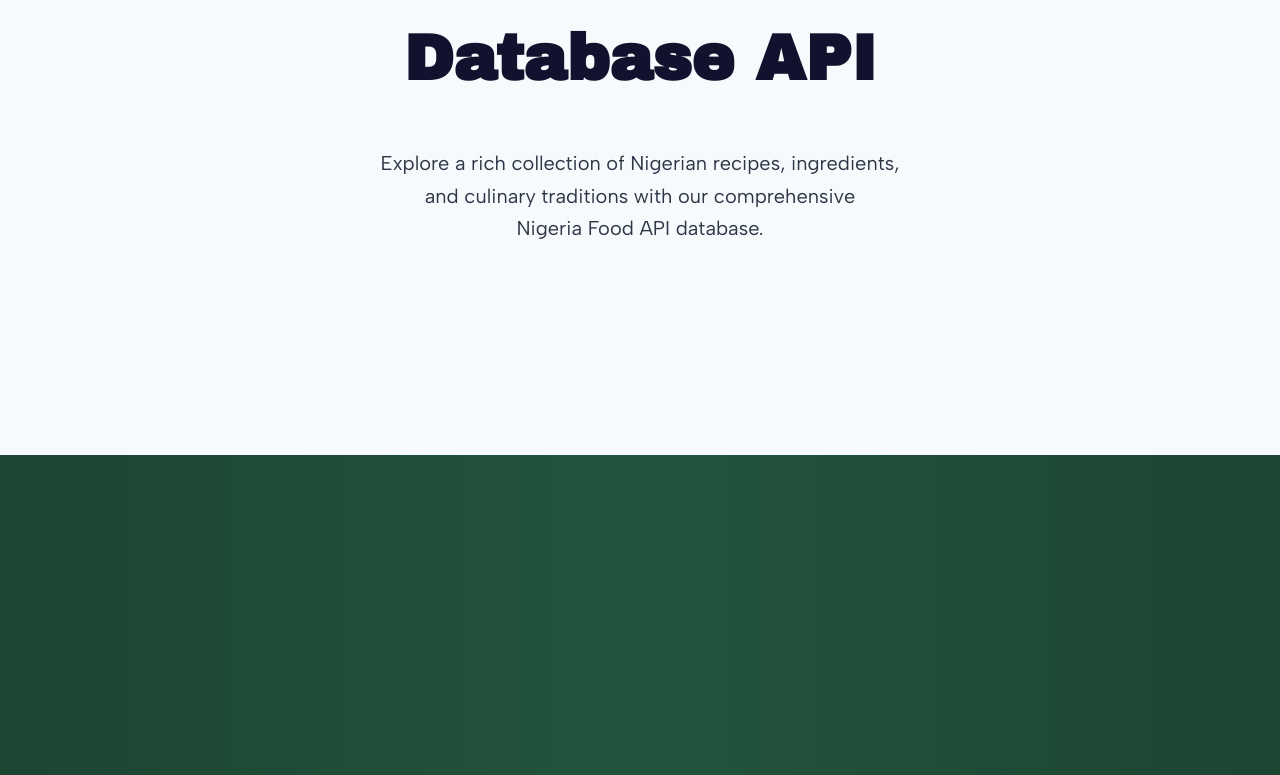
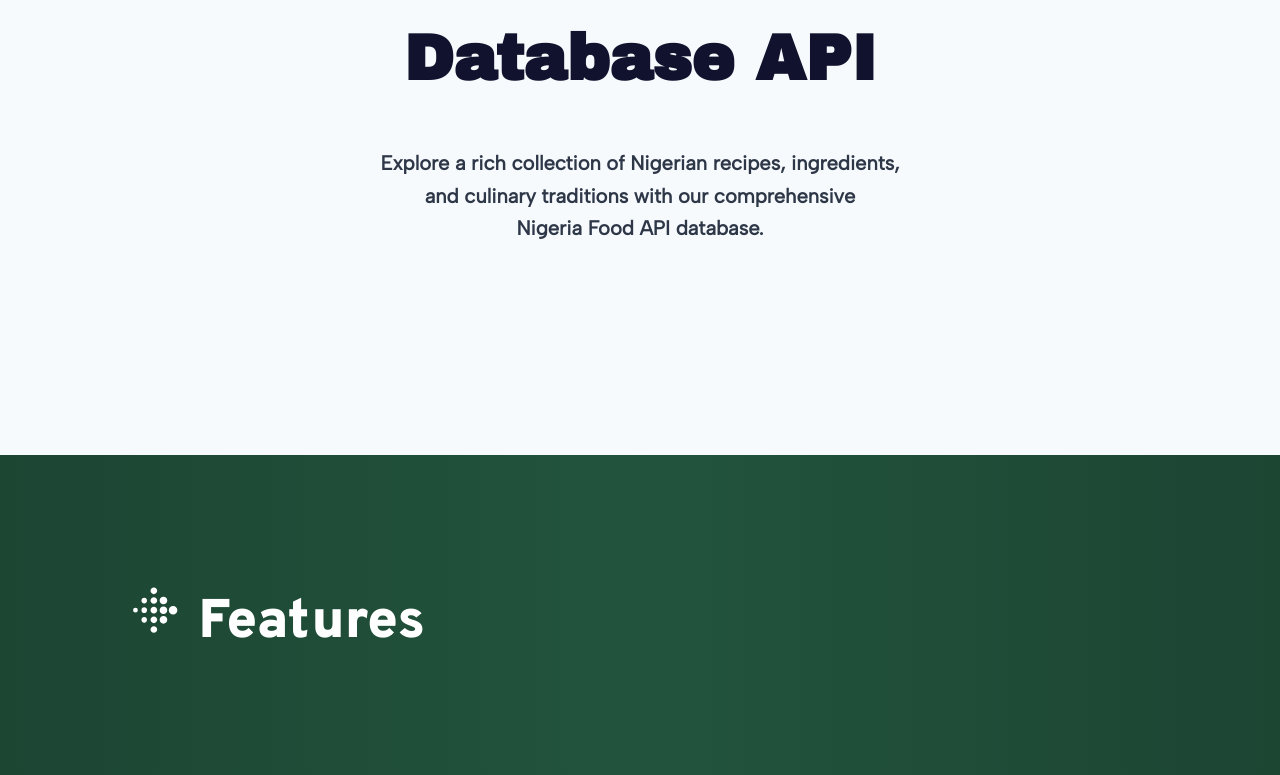
Before and after one commit to samdoghor/ng-food-fe, a React (Vite) app: page / in a window 1280 px wide. Shown: the part 345-1120 px from the top of the page. Built offline with nearby package versions, Linux system fonts and the light colour scheme.

Commit message:
feat: init second section of home page

```diff
--- a/package.json
+++ b/package.json
@@ -15,7 +15,8 @@
     "@emotion/styled": "^11.11.0",
     "framer-motion": "^10.12.18",
     "react": "^18.2.0",
-    "react-dom": "^18.2.0"
+    "react-dom": "^18.2.0",
+    "react-icons": "^4.10.1"
   },
   "devDependencies": {
     "@types/react": "^18.0.37",
--- a/src/collections/theme.ts
+++ b/src/collections/theme.ts
@@ -4,6 +4,7 @@ const theme = extendTheme({
     fonts: {
         archivoBlack: `'Archivo Black', 'sans-serif'`,
         albertSans: `'Albert Sans', 'sans-serif'`,
+        overpass: `'Overpass', 'sans-serif'`,
     },
     colors: {
         ngDarkblue: '#11132e',
--- a/src/index.css
+++ b/src/index.css
@@ -1,4 +1,4 @@
-@import url('https://fonts.googleapis.com/css2?family=Albert+Sans&family=Archivo+Black&display=swap');
+@import url('https://fonts.googleapis.com/css2?family=Albert+Sans&family=Archivo+Black&family=Overpass:wght@400;900&display=swap');
 
 @tailwind base;
 @tailwind components;
--- a/src/pages/Home.tsx
+++ b/src/pages/Home.tsx
@@ -1,4 +1,5 @@
-import { Box, Image, Text, chakra } from "@chakra-ui/react";
+import { Box, Image, Text, chakra, flex } from "@chakra-ui/react";
+import { MdOutlineFitbit } from "react-icons/md";
 
 const Home = () => {
   return (
@@ -21,7 +22,6 @@ const Home = () => {
                 fallbackSrc="https://via.placeholder.com/150"
               />
               <Text
-                // className="font-archivoBlack"
                 fontSize={{ base: "2.5rem", lg: "4rem" }}
                 overflow={"hidden"}
                 fontWeight={"900"}
@@ -47,6 +47,7 @@ const Home = () => {
                 color={"gray.700"}
                 pt={"2.5rem"}
                 px={{ lg: "6rem" }}
+                fontWeight={"600"}
               >
                 Explore a rich collection of Nigerian recipes, ingredients,
                 <br />
@@ -61,7 +62,21 @@ const Home = () => {
           minH={"100vh"}
           bgGradient={"linear(to-r, green.900, green.800,  green.900)"}
         >
-          <Box p={{ base: "1rem", lg: "2.5rem" }}></Box>
+          <Box p={{ base: "1rem", lg: "8rem" }}>
+            <Text
+              fontSize={"3.4rem"}
+              color={"white"}
+              fontWeight={"900"}
+              fontFamily={"overpass"}
+              display={"flex"}
+            >
+              <chakra.span pr={"1rem"}>
+                {" "}
+                <MdOutlineFitbit />{" "}
+              </chakra.span>{" "}
+              Features
+            </Text>
+          </Box>
         </Box>
       </Box>
     </>
```
Also changed, not shown: 1 other file (tests, documents, lock files or other folders).
